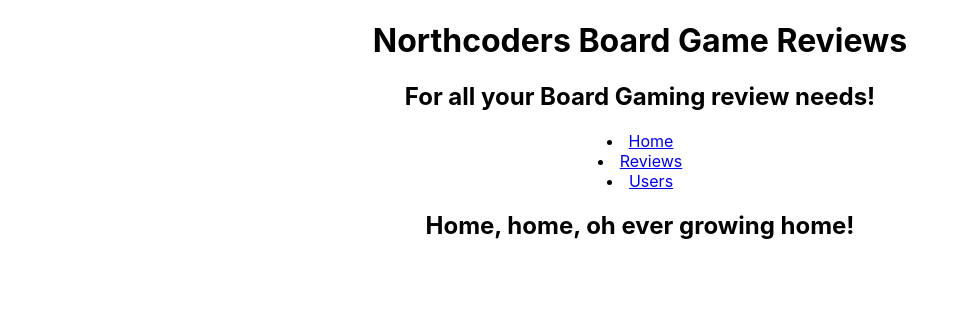
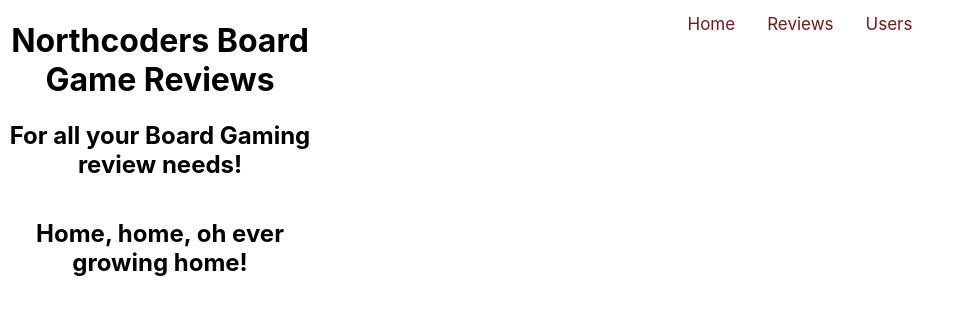
Before and after one commit to EduardoAquinta/nc-games, a React (Create React App) app: page / in a window 1280 px wide. Shown: the top 314 px of the page, without its empty margins (0-964 px from the left). Built offline with nearby package versions, Linux system fonts and the light colour scheme.

Commit message:
Have functionality for task 4 but styling needs work

```diff
--- a/public/index.html
+++ b/public/index.html
@@ -1,43 +1,7 @@
 <!DOCTYPE html>
 <html lang="en">
-  <head>
-    <meta charset="utf-8" />
-    <link rel="icon" href="%PUBLIC_URL%/favicon.ico" />
-    <meta name="viewport" content="width=device-width, initial-scale=1" />
-    <meta name="theme-color" content="#000000" />
-    <meta
-      name="description"
-      content="Web site created using create-react-app"
-    />
-    <link rel="apple-touch-icon" href="%PUBLIC_URL%/logo192.png" />
-    <!--
-      manifest.json provides metadata used when your web app is installed on a
-      user's mobile device or desktop. See https://developers.google.com/web/fundamentals/web-app-manifest/
-    -->
-    <link rel="manifest" href="%PUBLIC_URL%/manifest.json" />
-    <!--
-      Notice the use of %PUBLIC_URL% in the tags above.
-      It will be replaced with the URL of the `public` folder during the build.
-      Only files inside the `public` folder can be referenced from the HTML.
-
-      Unlike "/favicon.ico" or "favicon.ico", "%PUBLIC_URL%/favicon.ico" will
-      work correctly both with client-side routing and a non-root public URL.
-      Learn how to configure a non-root public URL by running `npm run build`.
-    -->
-    <title>React App</title>
-  </head>
   <body>
     <noscript>You need to enable JavaScript to run this app.</noscript>
     <div id="root"></div>
-    <!--
-      This HTML file is a template.
-      If you open it directly in the browser, you will see an empty page.
-
-      You can add webfonts, meta tags, or analytics to this file.
-      The build step will place the bundled scripts into the <body> tag.
-
-      To begin the development, run `npm start` or `yarn start`.
-      To create a production bundle, use `npm run build` or `yarn build`.
-    -->
-  </body>
+      </body>
 </html>
--- a/src/App.css
+++ b/src/App.css
@@ -1,8 +1,87 @@
 .App {
   text-align: center;
+  display: grid;
+  grid-template-columns: 100%;
+  grid-template-rows: min-content auto auto;
+  grid-template-areas:
+    'Header'
+    'navbar'
+    'reviewList';
+}
+
+@media only screen and (min-width: 600px) {
+  .App {
+    grid-template-columns: 25% 75%;
+    grid-template-rows: min-content auto;
+    grid-template-areas:
+      'Header Header'
+      'navbar reviewList';
+  }
+}
+
+#Header {
+  text-decoration: dotted;
+}
+
+
+#reviewsList {
+  padding: 2px 16px;
+}
+
+#reviewList ul {
+  display: grid;
+  grid-template-columns: 100px 100px 100px;
+  grid-gap: 10px;
+  background-color: #fff;
+  color: #444;
+  list-style-type: none;
 }
 
 #reviewList img {
-  height: 10%;
-  width: 10%;
+  height: 50px;
+  width: 50px;
+  border-radius: 5px 5px 5px 5px ;
 }
+
+.card {
+  background-color: #444;
+  color: #fff;
+  border-radius: 5px;
+  padding: 20px;
+  font-size: 150%;
+}
+
+.card:hover {
+  box-shadow: 0 8px 16px 0 rgba(0,0,0,0.2);
+}
+
+
+
+.navbar {
+  display:flex;
+  flex-direction: row;
+  justify-content: center;
+}
+
+.navbar li {
+  list-style-type: none;
+}
+
+.navbar a{
+  float: left;
+  color: #6b1d1d;
+  text-align: center;
+  padding: 14px 16px;
+  text-decoration: none;
+  font-size: 17px;
+}
+
+.navbar a:hover{
+  background-color: #ddd;
+  color: black;
+}
+
+.navbar.active {
+  background-color: #04AA6D;
+  color: white;
+}
--- a/src/Components/Header.jsx
+++ b/src/Components/Header.jsx
@@ -1,6 +1,6 @@
 export default function Header() {
     return (
-        <header>
+        <header id="Header">
         <h1>Northcoders Board Game Reviews</h1>
         <h2>For all your Board Gaming review needs! </h2>
         </header>
--- a/src/Components/ReviewListing.jsx
+++ b/src/Components/ReviewListing.jsx
@@ -1,16 +1,13 @@
 export default function ReviewListing({title, designer, owner, review_img_url, category, created_at, votes, comment_count}) {
     return (
         <article id="reviewList">
-            <p>
-                Title : {title}<br></br>
-                Designer : {designer}<br></br>
-                Owner: {owner}<br></br>
-                Img: <img src={review_img_url} alt="none found" id="listing"/><br></br>
-                Category: {category}<br></br>
-                Created at: {created_at}<br></br>
-                Votes: {votes}<br></br>
-                Comment Count: {comment_count}<br></br>
-            </p>
+            <ul className="card">
+                <li><img src={review_img_url} alt="none found" id="listing"/></li>
+                <li>Title : {title}</li>
+                <li>Designer : {designer}</li>
+                <li>Category: {category}</li>
+                <li>Votes: {votes}</li>
+            </ul>
         </article>
     )
 }
```
